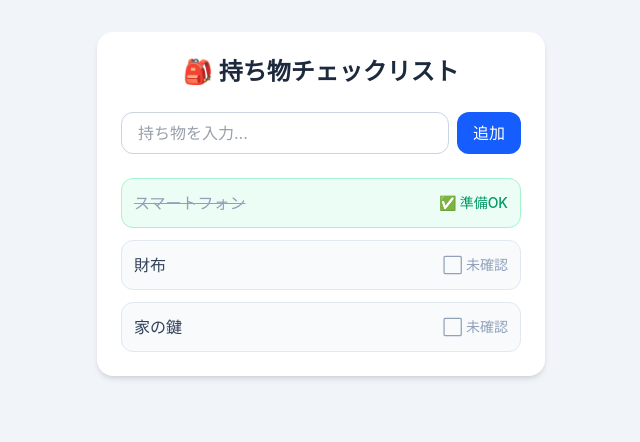
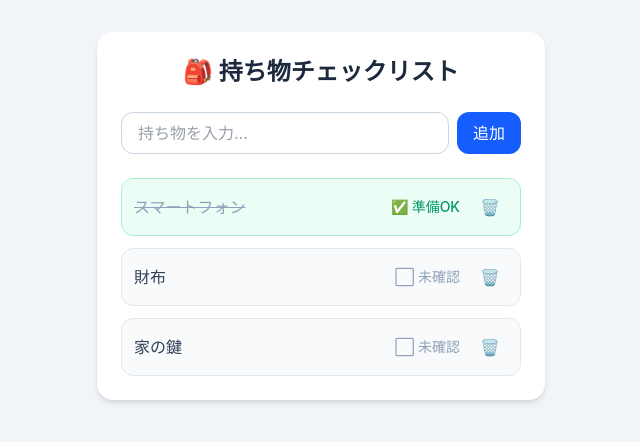
Before and after one commit to 25im0031/vite-practice2, a React (Vite) app: page / in a window 1280 px wide. Shown: the top 442 px of the page, without its empty margins (319-959 px from the left). Built offline with nearby package versions, Linux system fonts and the light colour scheme.

Commit message:
持ち物削除

```diff
--- a/src/App.tsx
+++ b/src/App.tsx
@@ -42,6 +42,11 @@ function App() {
     )
   }
 
+  // 指定したIDの持ち物を削除する関数
+  const deleteItem = (id: number) => {
+    setItems(items.filter((item) => item.id !== id))
+  }
+
   return (
     <div className="min-h-screen bg-slate-100 py-8 px-4">
       <div className="max-w-md mx-auto bg-white rounded-2xl shadow-md p-6">
@@ -70,12 +75,16 @@ function App() {
           {items.map((item) => (
             <li
               key={item.id}
-              onClick={() => toggleItem(item.id)}
-              className={`flex items-center justify-between p-3 rounded-xl border cursor-pointer transition select-none ${
+              className={`flex items-center justify-between p-3 rounded-xl border transition select-none ${
                 item.checked
                   ? 'bg-emerald-50 border-emerald-200'
                   : 'bg-slate-50 border-slate-200 hover:bg-slate-100'
               }`}
+            >
+              {/* 左側：クリックでチェック切り替え */}
+              <div
+                onClick={() => toggleItem(item.id)}
+                className="flex-1 flex items-center justify-between cursor-pointer pr-3"
               >
                 <span
                   className={`font-medium ${
@@ -91,6 +100,16 @@ function App() {
                     <span className="text-slate-400">⬜ 未確認</span>
                   )}
                 </span>
+              </div>
+
+              {/* 右端：削除ボタン */}
+              <button
+                onClick={() => deleteItem(item.id)}
+                aria-label="削除"
+                className="px-2 py-1 text-slate-400 hover:text-red-500 hover:bg-red-50 rounded-lg transition cursor-pointer"
+              >
+                🗑️
+              </button>
             </li>
           ))}
         </ul>
```
Lines whose indentation alone changed are shown as unchanged.
